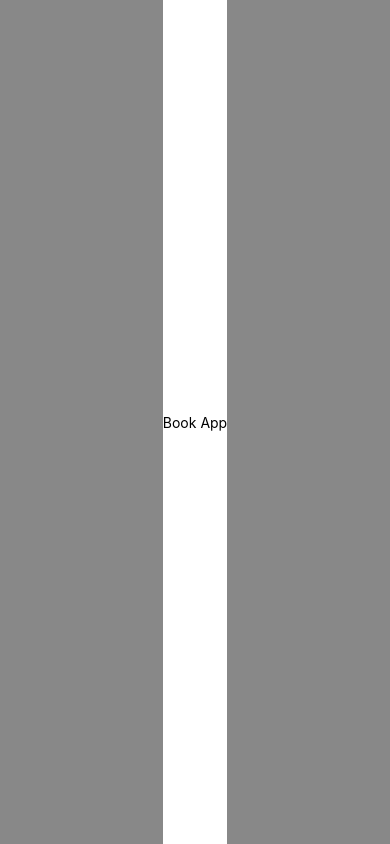
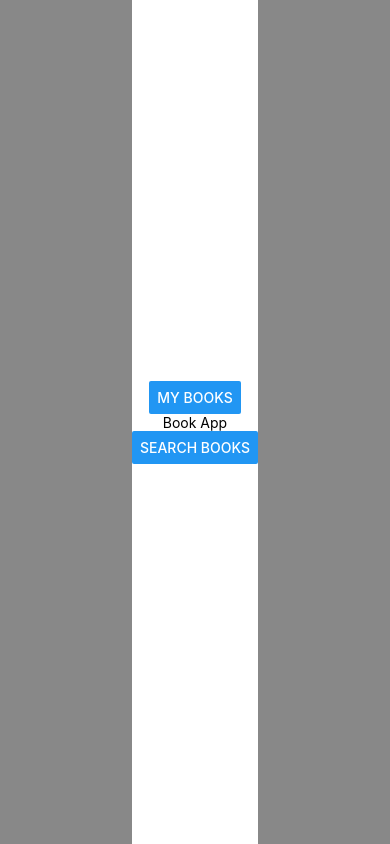
Before and after one commit to chrismenke45/book_client, a React Native app: screen / in a window 390 px wide. Built offline with nearby package versions, Linux system fonts and the light colour scheme.

Commit message:
added header component

```diff
--- /dev/null
+++ b/app/components/Header.tsx
@@ -0,0 +1,21 @@
+import { View, Button, Text, StyleSheet } from "react-native"
+
+
+export default function Header() {
+    return (
+        <View style={styles.header}>
+            <Button title='My Books' />
+            <Text>Book App</Text>
+            <Button title='Search Books' />
+        </View>
+    )
+}
+
+const styles = StyleSheet.create({
+    header: {
+        flex: 1,
+        backgroundColor: '#FFF',
+        alignItems: 'center',
+        justifyContent: 'center',
+    },
+});
--- a/app/screens/HomeScreen.tsx
+++ b/app/screens/HomeScreen.tsx
@@ -1,9 +1,10 @@
-import { StyleSheet, Text, View } from 'react-native';
+import { Button, StyleSheet, Text, View } from 'react-native';
+import Header from '../components/Header';
 
 export default function HomeScreen() {
     return (
         <View style={styles.container}>
-        <Text>Book App</Text>
+            <Header />
         </View>
     );
 }
```
Lines whose indentation alone changed are shown as unchanged.
